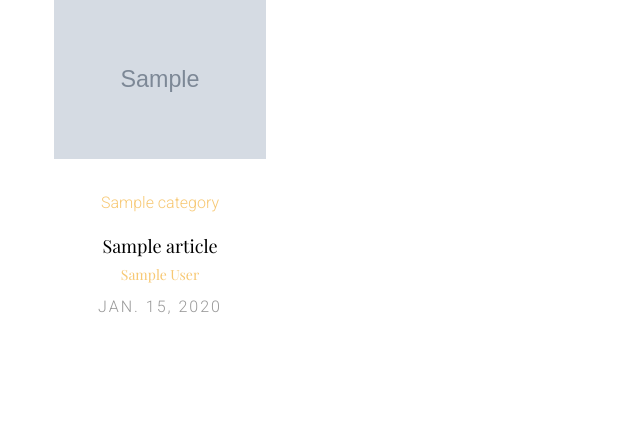
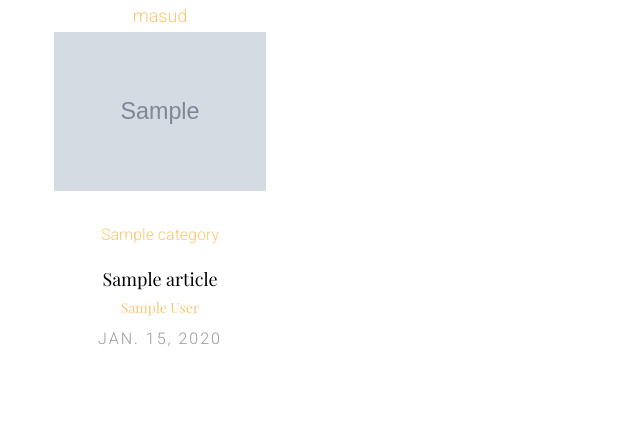
Before and after one commit to morshedmasud/django_blog, a Django app: page / in a window 1280 px wide. Shown: the part 178-609 px from the top of the page, without its empty margins (0-640 px from the left). Run offline with Django 3.2, Linux system fonts and the light colour scheme; tables that the repository leaves empty hold one stand-in row (values such as "Sample post"); grey boxes marked "Sample" are stand-in pictures; some libraries are stand-ins or nearby versions; some web fonts are replaced.

Commit message:
img  rendaring problem

```diff
--- a/templates/index.html
+++ b/templates/index.html
@@ -11,6 +11,7 @@
 
 			<a href="{{ post.get_single_url }}">
 				{% if post.image.url %}
+                    masud
 				<img src="{{ post.image.url }}"  class="img-responsive">
 				{% else %}
 				<img src="{% static 'images/single_1.jpg' %}" alt="" class="img-responsive">
```
